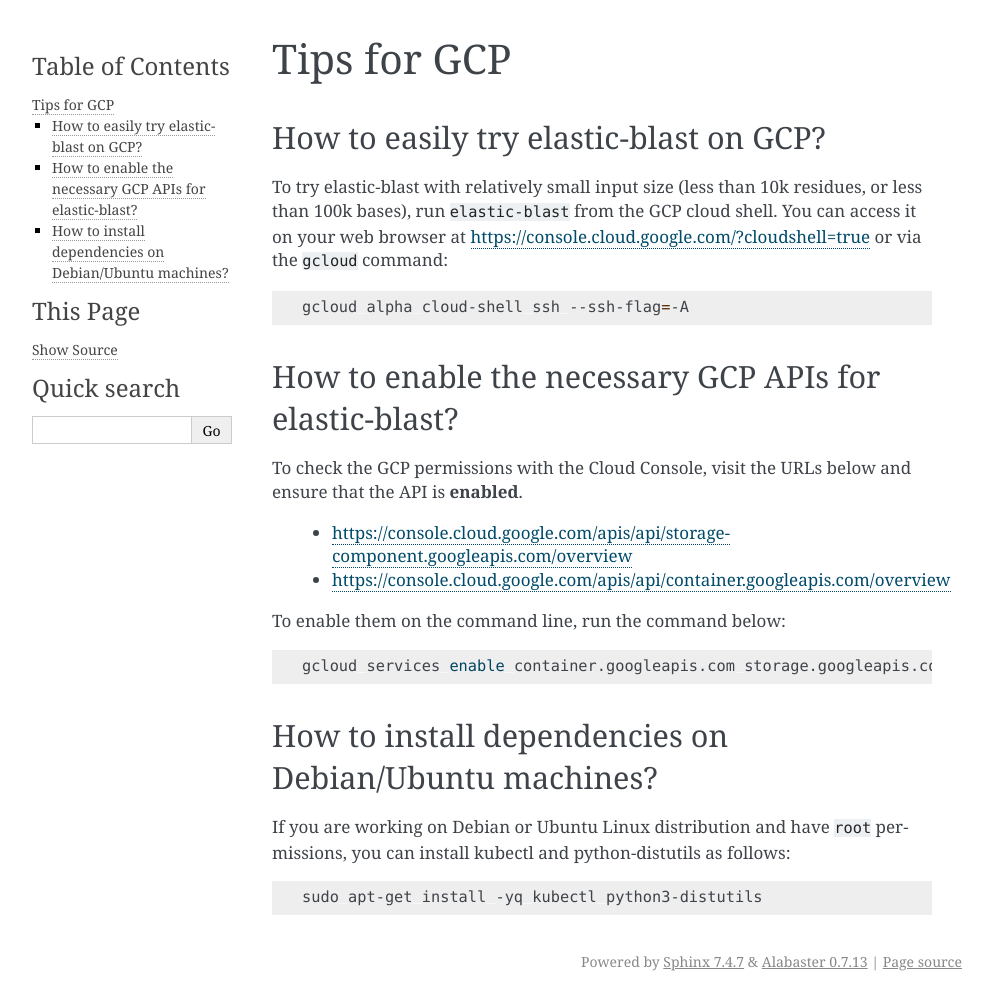
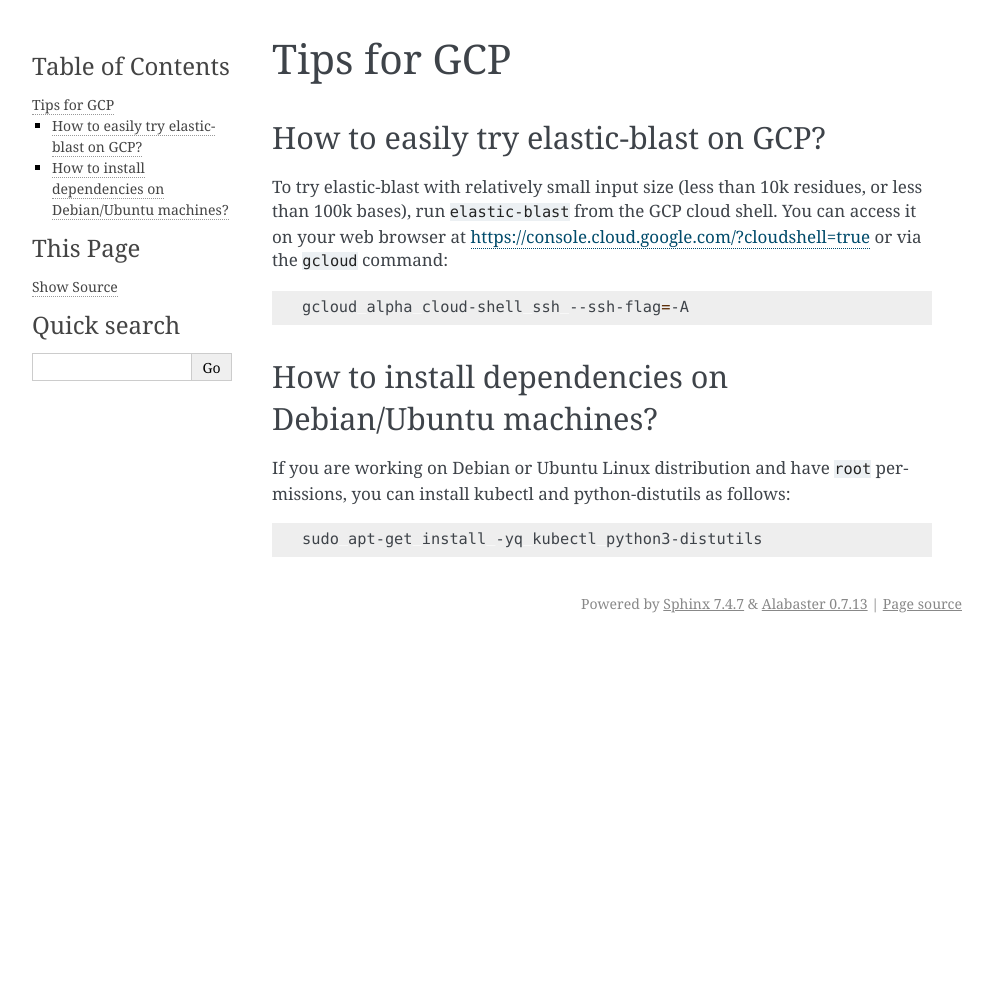
Before and after one commit to ncbi/elastic-blast-docs, a Sphinx documentation site: the page built from docs/source/tips-gcp.rst, in a window 1280 px wide. Shown: the whole page, without its empty margins (148-1141 px from the left). Built offline with Sphinx 7.4.7, drawn with Linux system fonts in a browser that asks for light colours; after the commit the page ends 900 px from its top, so only the background shows below that.

Commit message:
Replace tips on enabling GCP APIS with notice that this is done

```diff
--- a/docs/source/tips-gcp.rst
+++ b/docs/source/tips-gcp.rst
@@ -17,27 +17,6 @@
 
     gcloud alpha cloud-shell ssh --ssh-flag=-A
 
-
-.. _enable_apis_on_gcp:
-
-How to enable the necessary GCP APIs for elastic-blast?
--------------------------------------------------------
-
-.. In the Cloud Console, on the Navigation menu (Navigation menu), click APIs & services > Library.
-.. I.e.: go to https://console.cloud.google.com/apis/library, search for kubernetes and storage
-
-To check the GCP permissions with the Cloud Console, visit the URLs below and ensure that the API is **enabled**.
-
-   * https://console.cloud.google.com/apis/api/storage-component.googleapis.com/overview
-   * https://console.cloud.google.com/apis/api/container.googleapis.com/overview
-
-To enable them on the command line, run the command below:
-
-.. code-block:: shell
-
-    gcloud services enable container.googleapis.com storage.googleapis.com
-
-
 .. _install_deps:
 
 How to install dependencies on Debian/Ubuntu machines?
```
Also changed, not shown: docs/source/requirements.rst (+4 -4 lines).
